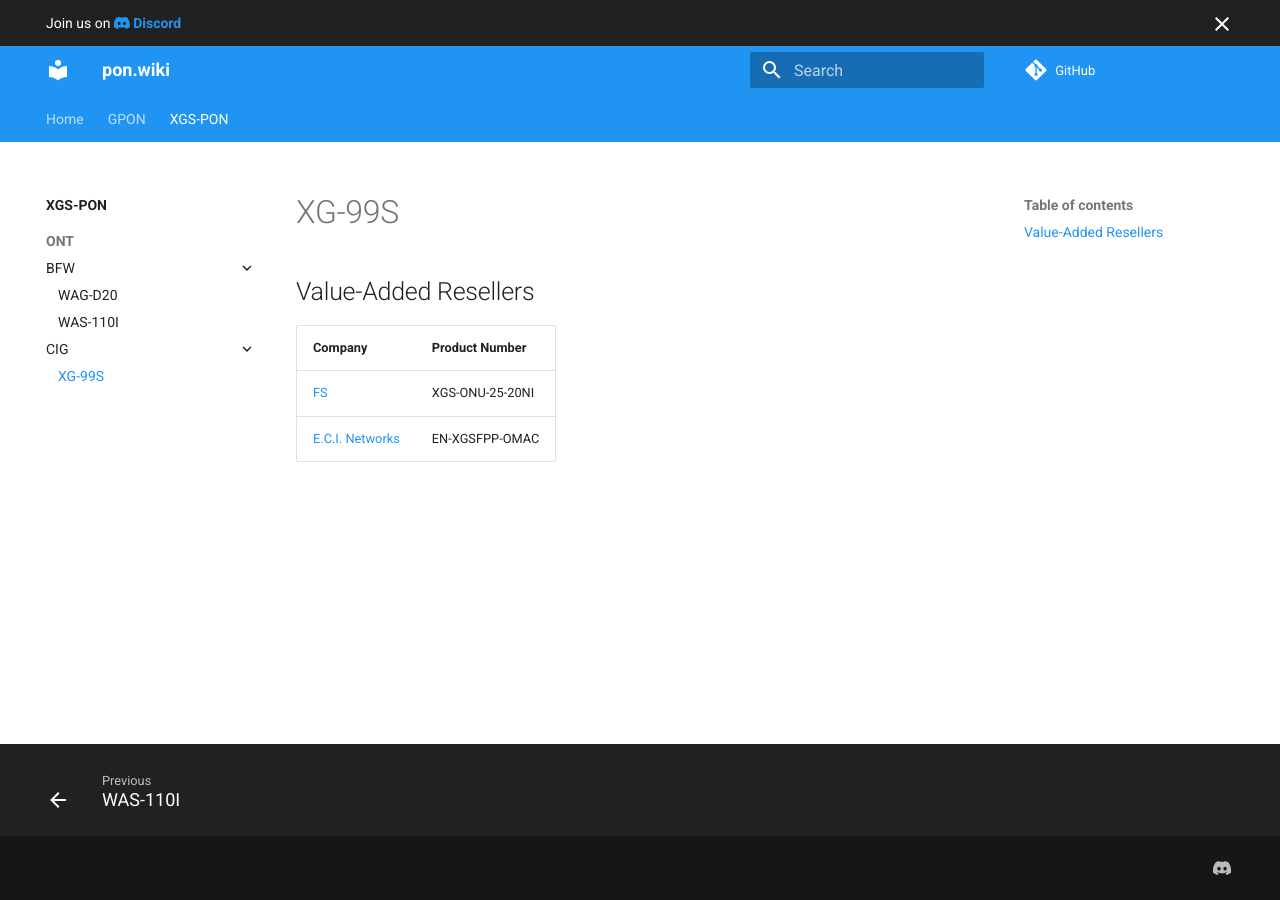
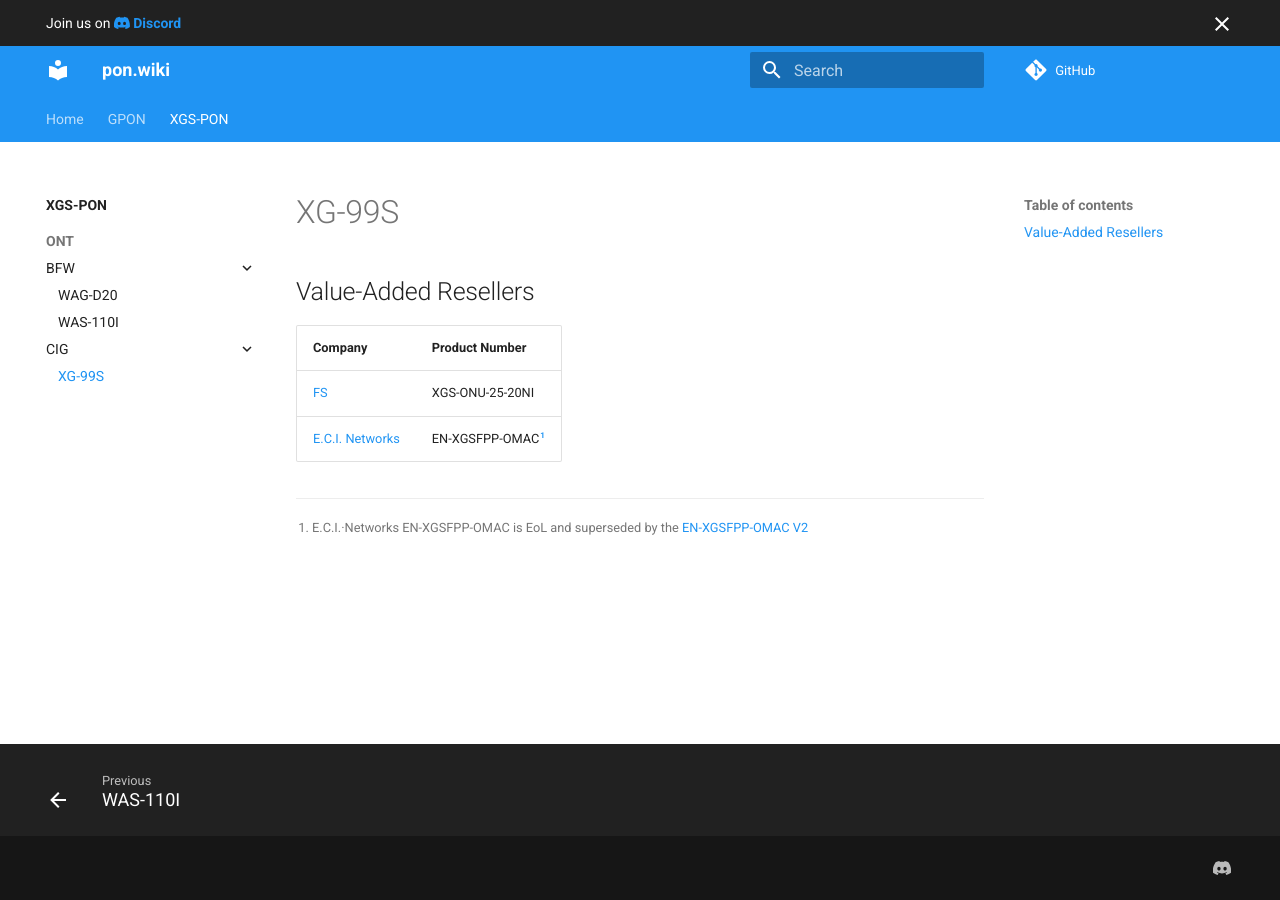
Before and after one commit to up-n-atom/8311, an MkDocs documentation site: the page built from docs/xgs-pon/ont/cig/xg-99s.md, in a window 1280 px wide. Built offline with MkDocs 1.6.1 and Material for MkDocs 9.7.7, drawn with Linux system fonts in a browser that asks for light colours; comment, search, counter and statistics services are not loaded.

Commit message:
XG-99S: Update VAR listing
Add footnote

```diff
--- a/docs/xgs-pon/ont/cig/xg-99s.md
+++ b/docs/xgs-pon/ont/cig/xg-99s.md
@@ -2,7 +2,9 @@
 
 ## Value-Added Resellers
 
-| Company                             | Product Number  |
-| ----------------------------------- | --------------- |
-| [FS](https://www.fs.com/)           | XGS-ONU-25-20NI |
-| [E.C.I. Networks](https://ecin.ca/) | EN-XGSFPP-OMAC  |
+| Company                             | Product Number   |
+| ----------------------------------- | ---------------- |
+| [FS](https://www.fs.com/)           | XGS-ONU-25-20NI  |
+| [E.C.I. Networks](https://ecin.ca/) | EN-XGSFPP-OMAC[^1] |
+
+[^1]: E.C.I.·Networks EN-XGSFPP-OMAC is EoL and superseded by the [EN-XGSFPP-OMAC V2](/xgs-pon/ont/bfw/was-110i.md)
```
